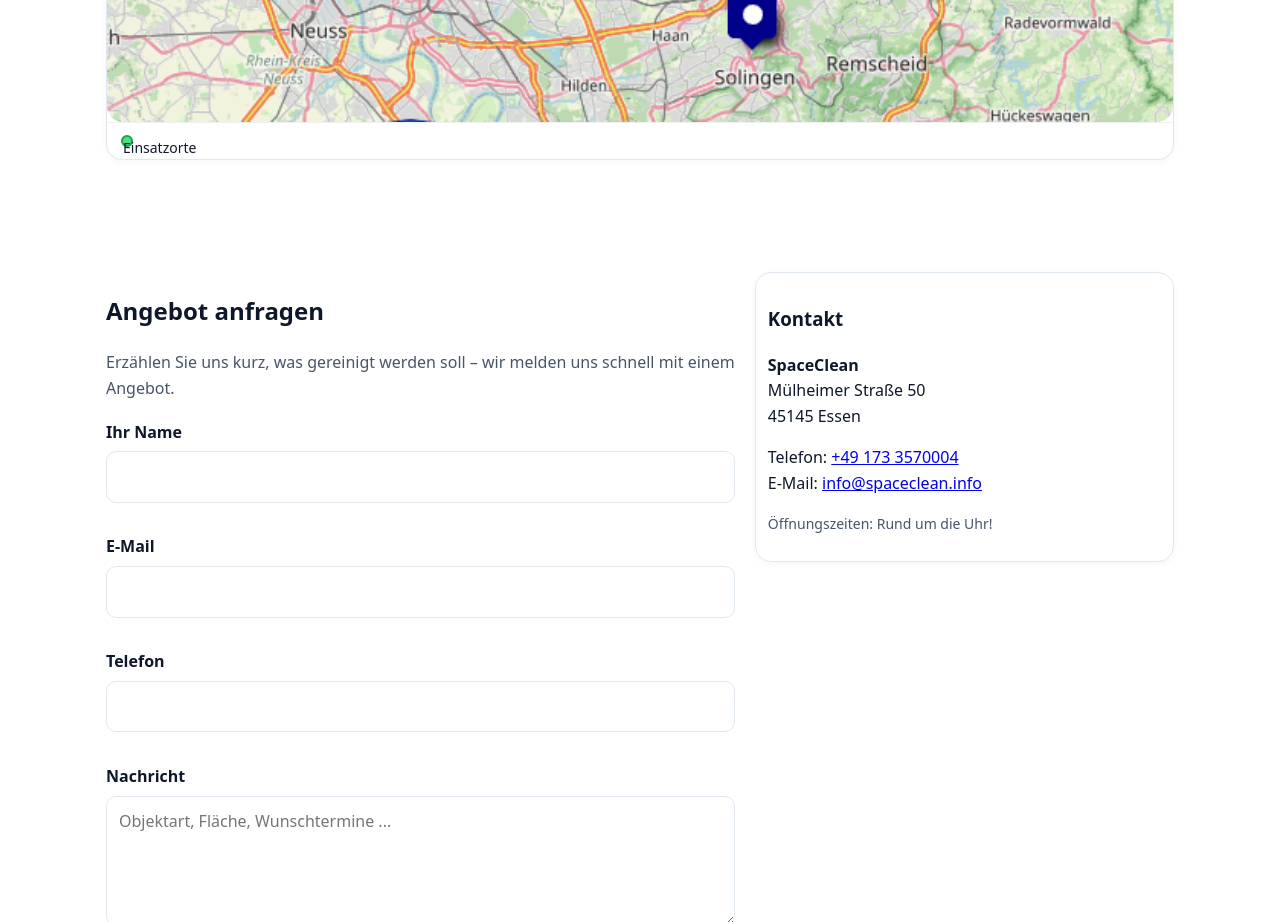
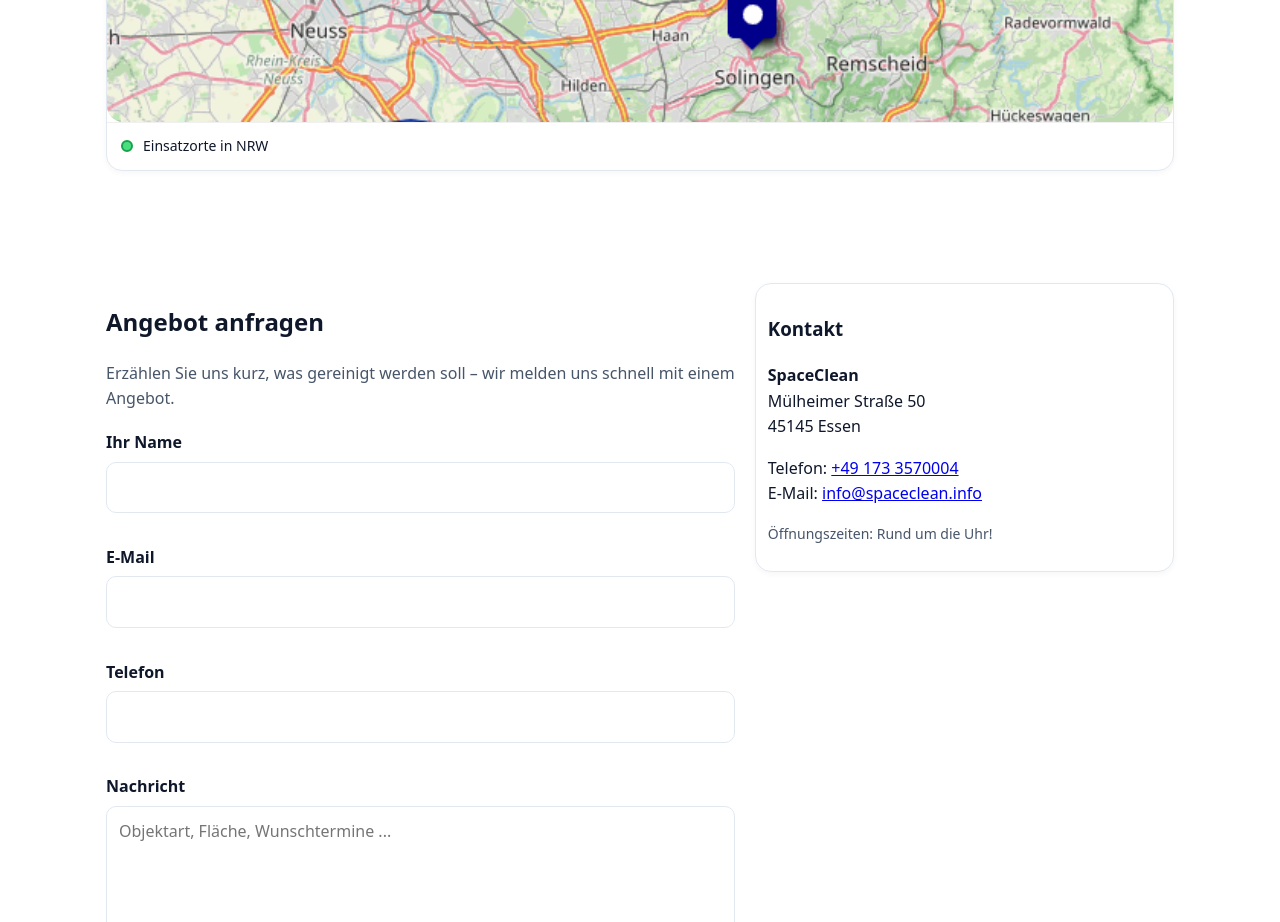
Before and after one commit to spacestays1-beep/Reinigugnsfirma, a plain HTML site: page index.html in a window 1280 px wide. Shown: the part 3180-4102 px from the top of the page. Drawn offline with nearby package versions, Linux system fonts and the light colour scheme; a small style sheet from the web is missing.

Commit message:
Update index.html

```diff
--- a/index.html
+++ b/index.html
@@ -207,7 +207,7 @@
       <img src="assets/karte1.png" alt="Einsatzgebiet SpaceClean NRW" style="width:100%; border-radius:16px; display:block;">
       <div class="map-legend">
 
-        <span class="dot dot-sub"></> Einsatzorte in NRW
+        <span class="dot dot-sub"></span> Einsatzorte in NRW
       </div>
     </div>
   </div>
```
